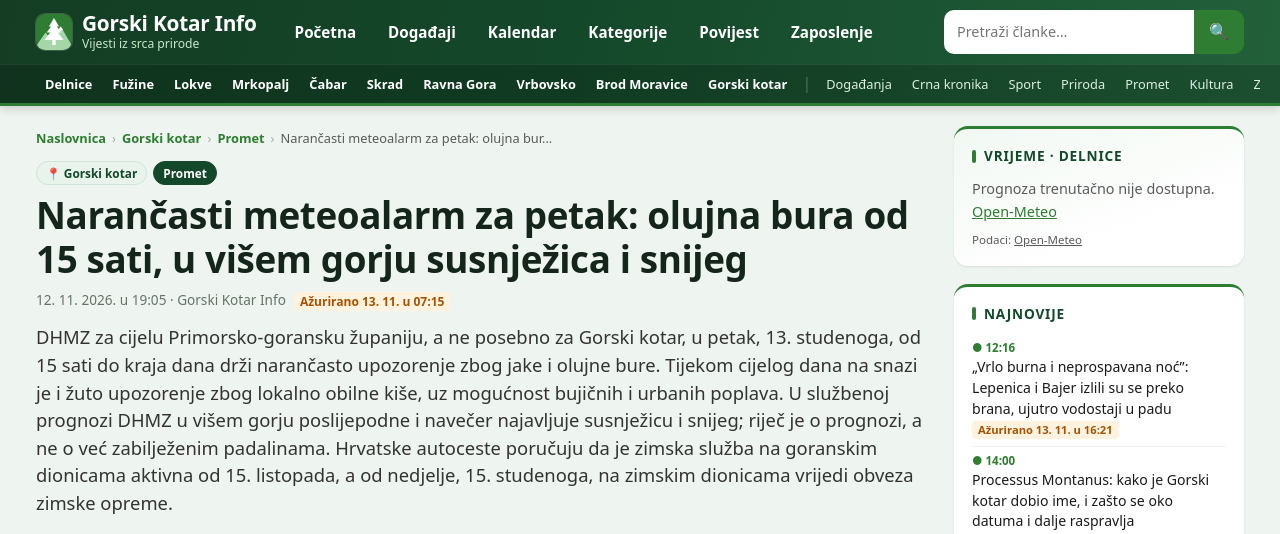
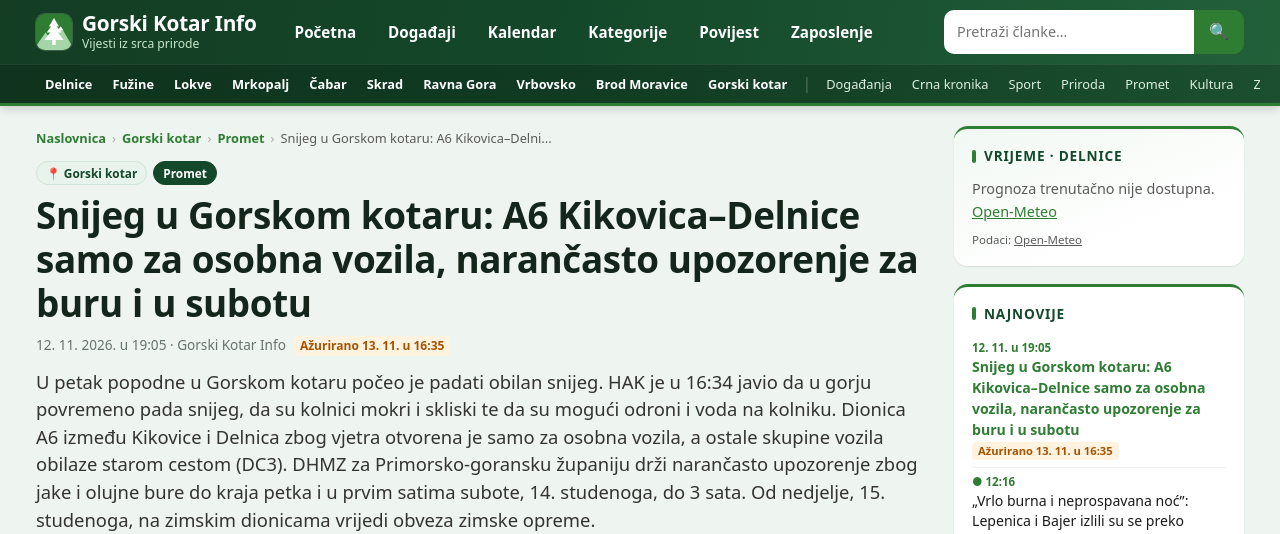
Before and after one commit to MojGK/gorski-kotar.info, a Jekyll site: the page built from _posts/2026-11-12-snijeg-petak-gorski-kotar-hac-zimska-sluzba.md, in a window 1280 px wide and 1400 px high. Shown: the top 534 px of the window. Built offline with Jekyll 4.4.1, drawn with Linux system fonts in a browser that asks for light colours; some of the changed text lies outside the part shown.

Commit message:
Dopuna: snijeg u gorju, A6 Kikovica–Delnice samo za osobna vozila; kalendar: panel Tuna Fasader

```diff
--- a/_posts/2026-11-12-snijeg-petak-gorski-kotar-hac-zimska-sluzba.md
+++ b/_posts/2026-11-12-snijeg-petak-gorski-kotar-hac-zimska-sluzba.md
@@ -1,17 +1,25 @@
 ---
 layout: post
 istaknuto: true
-title: "Narančasti meteoalarm za petak: olujna bura od 15 sati, u višem gorju susnježica i snijeg"
+title: "Snijeg u Gorskom kotaru: A6 Kikovica–Delnice samo za osobna vozila, narančasto upozorenje za buru i u subotu"
 date: 2026-11-12 19:05:00 +0100
-azurirano: 2026-11-13 07:15:00 +0100
+azurirano: 2026-11-13 16:35:00 +0100
 location: Gorski kotar
 type: Promet
 categories: [Gorski kotar, Promet]
-excerpt: "DHMZ za cijelu Primorsko-goransku županiju, a ne posebno za Gorski kotar, u petak, 13. studenoga, od 15 sati do kraja dana drži narančasto upozorenje zbog jake i olujne bure. Tijekom cijelog dana na snazi je i žuto upozorenje zbog lokalno obilne kiše, uz mogućnost bujičnih i urbanih poplava. U službenoj prognozi DHMZ u višem gorju poslijepodne i navečer najavljuje susnježicu i snijeg; riječ je o prognozi, a ne o već zabilježenim padalinama. Hrvatske autoceste poručuju da je zimska služba na goranskim dionicama aktivna od 15. listopada, a od nedjelje, 15. studenoga, na zimskim dionicama vrijedi obveza zimske opreme."
-image: /assets/images/snijeg-petak-gorski-kotar-hac-zimska-sluzba-ai.jpg
-image_alt: "AI ilustracija: ralica i posipač soli na mokroj autocesti kroz goransku šumu u sumrak, uz padanje mokrog snijega"
-image_credit: "AI ilustracija"
+excerpt: "U petak popodne u Gorskom kotaru počeo je padati obilan snijeg. HAK je u 16:34 javio da u gorju povremeno pada snijeg, da su kolnici mokri i skliski te da su mogući odroni i voda na kolniku. Dionica A6 između Kikovice i Delnica zbog vjetra otvorena je samo za osobna vozila, a ostale skupine vozila obilaze starom cestom (DC3). DHMZ za Primorsko-goransku županiju drži narančasto upozorenje zbog jake i olujne bure do kraja petka i u prvim satima subote, 14. studenoga, do 3 sata. Od nedjelje, 15. studenoga, na zimskim dionicama vrijedi obveza zimske opreme."
+image: /assets/images/gk-snijeg-primorac-2026-11-13.jpg
+image_alt: "Gust snijeg pada nad šumom i zabijeljenom livadom u Gorskom kotaru"
+image_credit: "Foto: Dragan Primorac / Facebook"
 ---
+
+**Dopuna (16.35 h):** U petak popodne u Gorskom kotaru počeo je padati obilan snijeg. [HAK](https://www.hak.hr/info/stanje-na-cestama/) je u 16:34 javio da u Gorskom kotaru povremeno pada snijeg, da su kolnici mokri ili vlažni i skliski te da su mogući odroni i voda na kolniku zbog povremenih jakih pljuskova. Zbog vjetra je dionica autoceste **A6** između čvorova **Kikovica** i **Delnice** otvorena samo za osobna vozila; ostale skupine vozila, prema HAK-u, obilaze starom cestom kroz Gorski kotar (**DC3**). Na dionici Kikovica–Bosiljevo 2 HAK navodi i zimske uvjete. [24sata](https://www.24sata.hr/news/krenulo-je-ovako-sad-izgleda-a6-u-gorskom-kotaru-moglo-bi-pasti-i-do-30-cm-novog-snijega-1168361) u 15:26, pozivajući se na HAK-ove kamere, javlja da je gust snijeg počeo padati kod Ravne Gore i na delničkom području.
+
+Snimku gustog snijega nad šumom i zabijeljenom livadom na Facebooku je objavio bivši ministar **Dragan Primorac**, uz opis „Gorski Kotar i prvi snijeg ove godine”.
+
+[DHMZ](https://meteo.hr/naslovnica-upozorenja-zupanije.php) za **Primorsko-goransku županiju** i dalje drži **narančasto** upozorenje zbog **jake i olujne bure**, koje u petak, 13. studenoga, vrijedi do kraja dana. Narančasto upozorenje nastavlja se i u prvim satima subote, **14. studenoga**, od ponoći do 3 sata, a zatim do kraja subote ostaje **žuto** zbog jake bure s olujnim udarima. Tijekom petka na snazi je i žuto upozorenje zbog lokalno obilne kiše.
+
+Podsjećamo da od **nedjelje, 15. studenoga**, na zimskim dionicama javnih cesta vrijedi obveza zimske opreme.
 
 **Dopuna 13. 11.:** Državni hidrometeorološki zavod (DHMZ) za **petak, 13. studenoga**, za **cijelu Primorsko-goransku županiju** drži na snazi **narančasto** upozorenje zbog **jake i olujne bure**, koje vrijedi **od 15 sati do kraja dana**. Narančasti stupanj odnosi se na buru u županiji u cjelini, a ne posebno na Gorski kotar. Tijekom cijelog dana na snazi je i **žuto** upozorenje zbog **lokalno obilne kiše**, uz mogućnost bujičnih i urbanih poplava.
 
@@ -55,3 +63,7 @@ Stanje na cestama može se pratiti na [HAK-u](https://www.hak.hr/info/stanje-na-
 - *Rijeka danas, „Narančasti meteoalarm za riječku regiju: Stiže olujna bura, u Gorskom kotaru moguć snijeg”, 12. 11. 2026. ([rijekadanas.com](https://www.rijekadanas.com/rijeka-kvarner-narancasti-meteoalarm-bura-snijeg-gorski-kotar-13-studenoga-2026/))*
 - *Novi list, „Večeras zahlađenje i okretanje na buru, bit će i snijega u Gorskom kotaru”, 13. 11. 2026. ([novilist.hr](https://www.novilist.hr/novosti/veceras-zahladenje-i-okretanje-na-buru-bit-ce-i-snijega-u-gorskom-kotaru/))*
 - *Fiuman, „U Gorskom kotaru očekuje se snijeg, HAC poručuje: Spremni smo za zimske uvjete”, 12. 11. 2026. ([fiuman.hr](https://www.fiuman.hr/u-gorskom-kotaru-ocekuje-se-snijeg-hac-porucuje-spremni-smo-za-zimske-uvjete/))*
+- *HAK, stanje na cestama, 13. 11. 2026. u 16:34 ([hak.hr](https://www.hak.hr/info/stanje-na-cestama/))*
+- *24sata, „Ovako sad izgleda A6 u Gorskom kotaru”, 13. 11. 2026. u 15:26 ([24sata.hr](https://www.24sata.hr/news/krenulo-je-ovako-sad-izgleda-a6-u-gorskom-kotaru-moglo-bi-pasti-i-do-30-cm-novog-snijega-1168361))*
+- *DHMZ, upozorenja po županijama za petak, 13. 11. 2026., i subotu, 14. 11. 2026., Primorsko-goranska županija ([meteo.hr](https://meteo.hr/naslovnica-upozorenja-zupanije.php))*
+- *Facebook objava Dragana Primorca, 13. 11. 2026.*
```
Also changed, not shown: _data/dogadjanja.yml (+9 -1 lines), assets/images/gk-snijeg-primorac-2026-11-13.jpg (added), assets/images/thumbs/gk-snijeg-primorac-2026-11-13.jpg (added).
